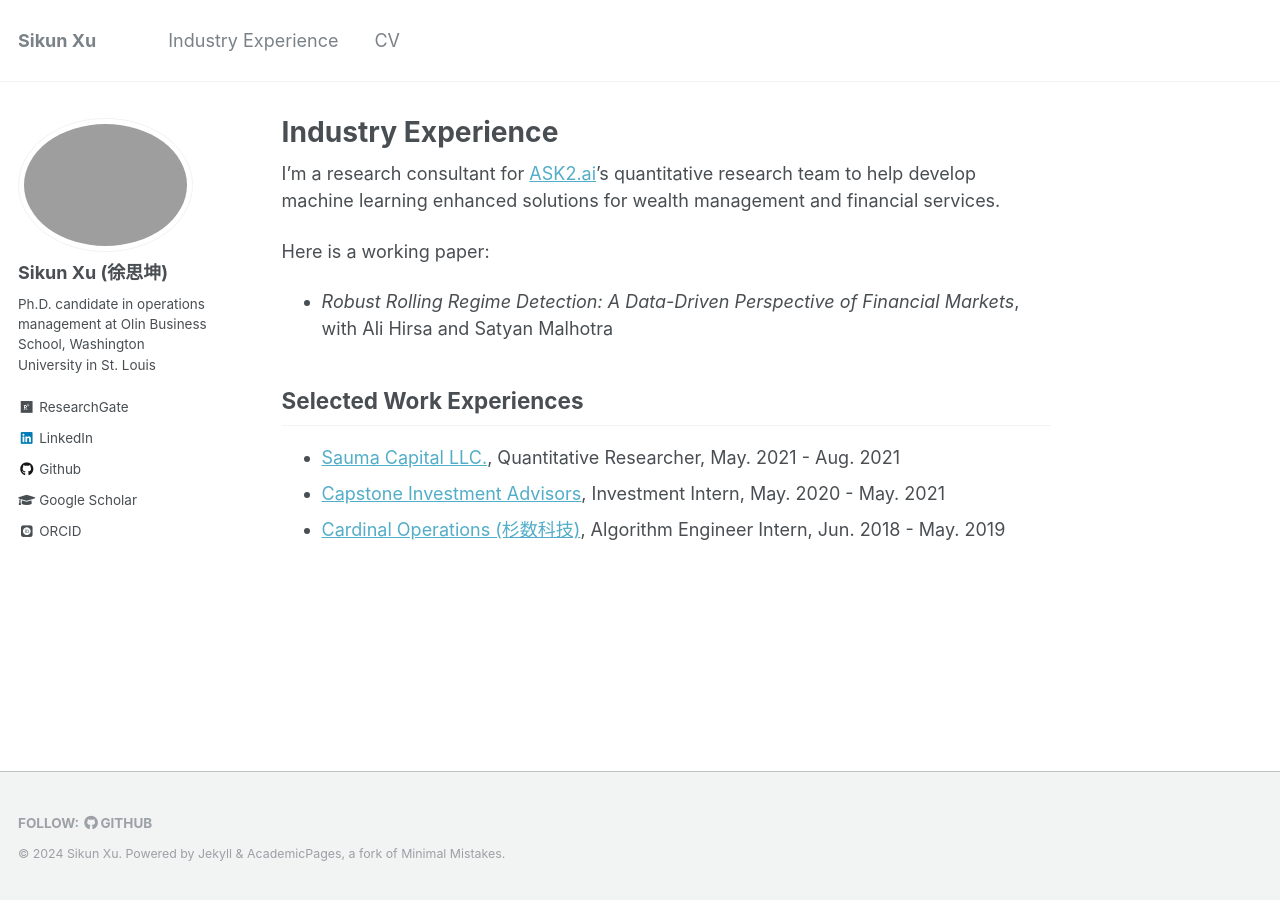
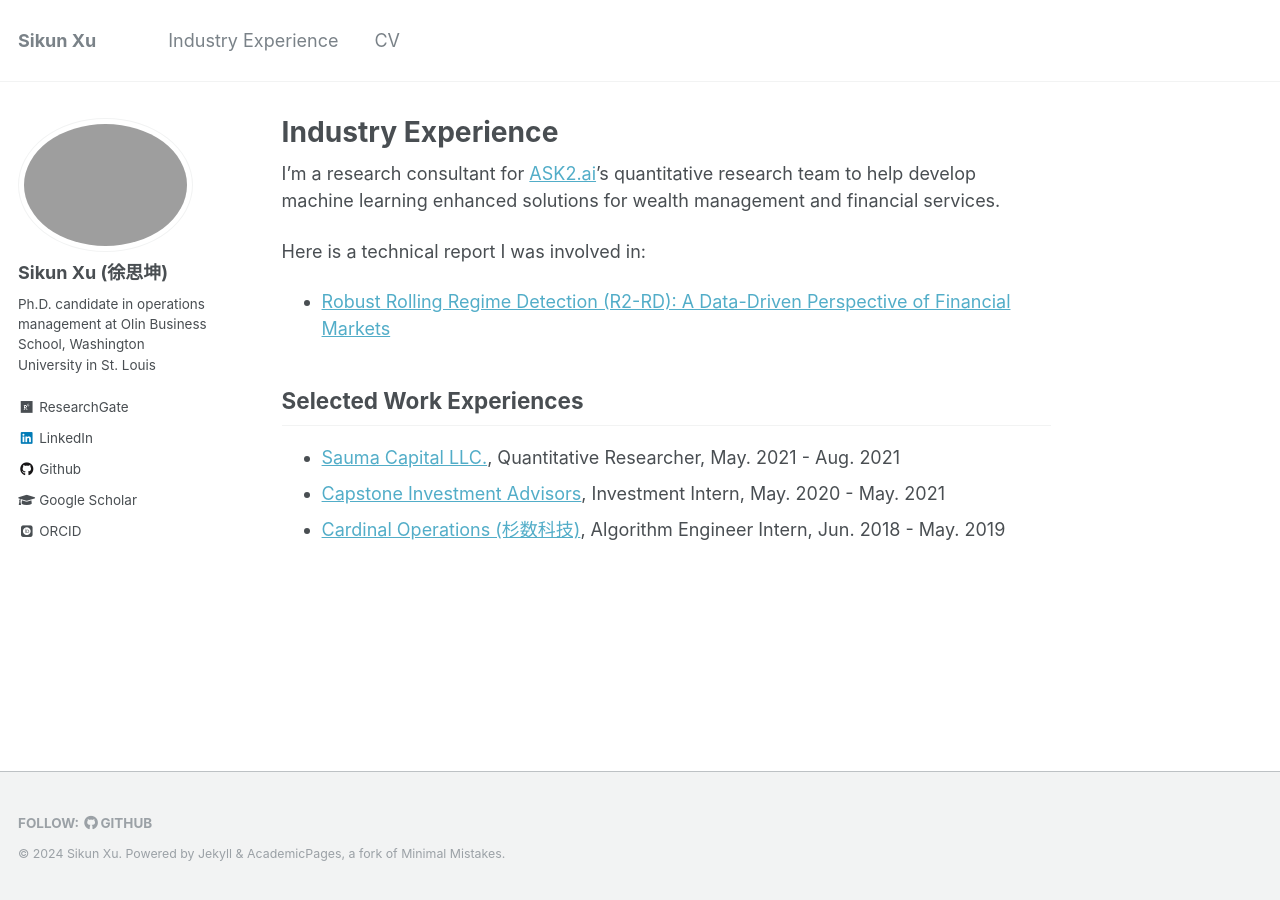
Before and after one commit to iamsikun/iamsikun.github.io, a Jekyll site: the page built from _pages/industry-experience.md, in a window 1280 px wide. Built offline with Jekyll 4.4.1, drawn with Linux system fonts in a browser that asks for light colours; some web fonts are replaced.

Commit message:
Updated R2RD paper

```diff
--- a/_pages/industry-experience.md
+++ b/_pages/industry-experience.md
@@ -8,8 +8,8 @@ redirect_from:
 
  I'm a research consultant for [ASK2.ai](https://www.ask2.ai/)'s quantitative research team to help develop machine learning enhanced solutions for wealth management and financial services.
 
-Here is a working paper:
-* *Robust Rolling Regime Detection: A Data-Driven Perspective of Financial Markets*, with Ali Hirsa and Satyan Malhotra
+Here is a technical report I was involved in:
+* [Robust Rolling Regime Detection (R2-RD): A Data-Driven Perspective of Financial Markets](https://papers.ssrn.com/sol3/papers.cfm?abstract_id=4729435#)
 
 ## Selected Work Experiences
 
```
Also changed, not shown: _pages/about.md (+2 -2 lines).
